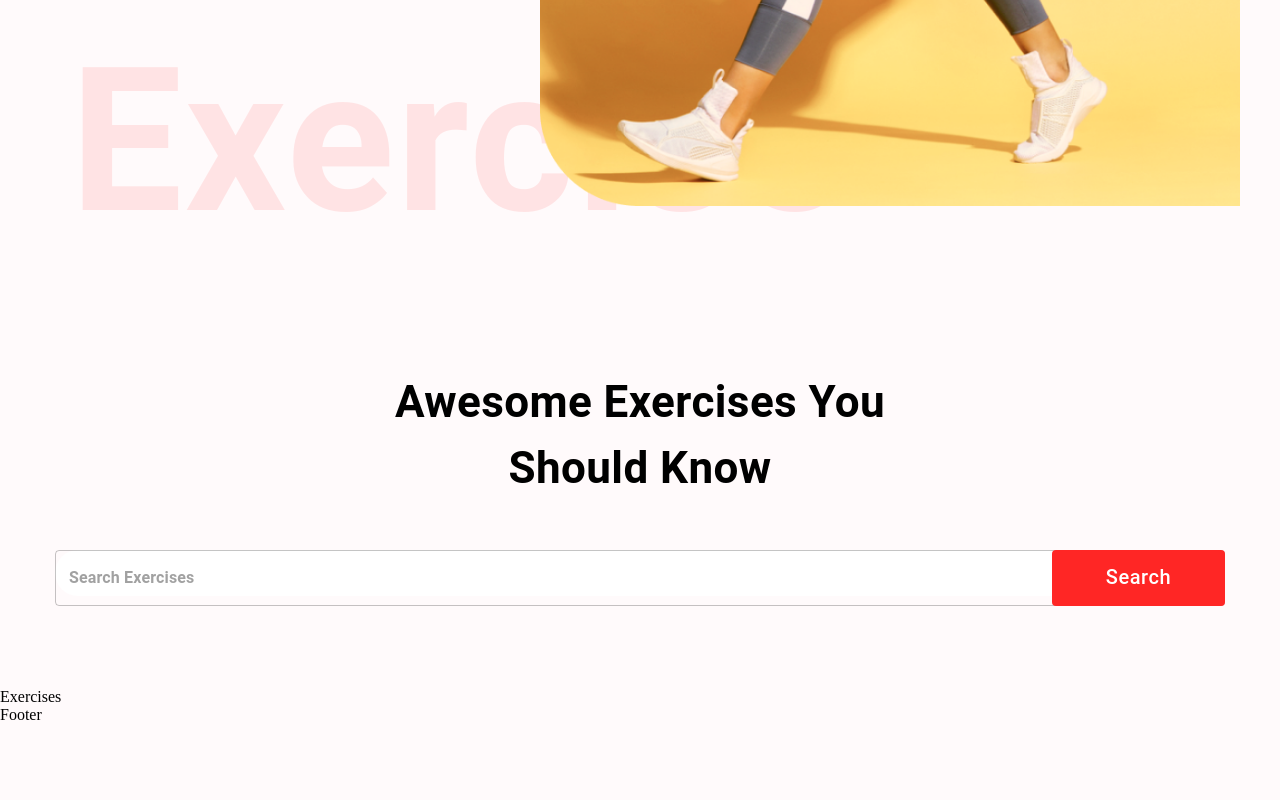
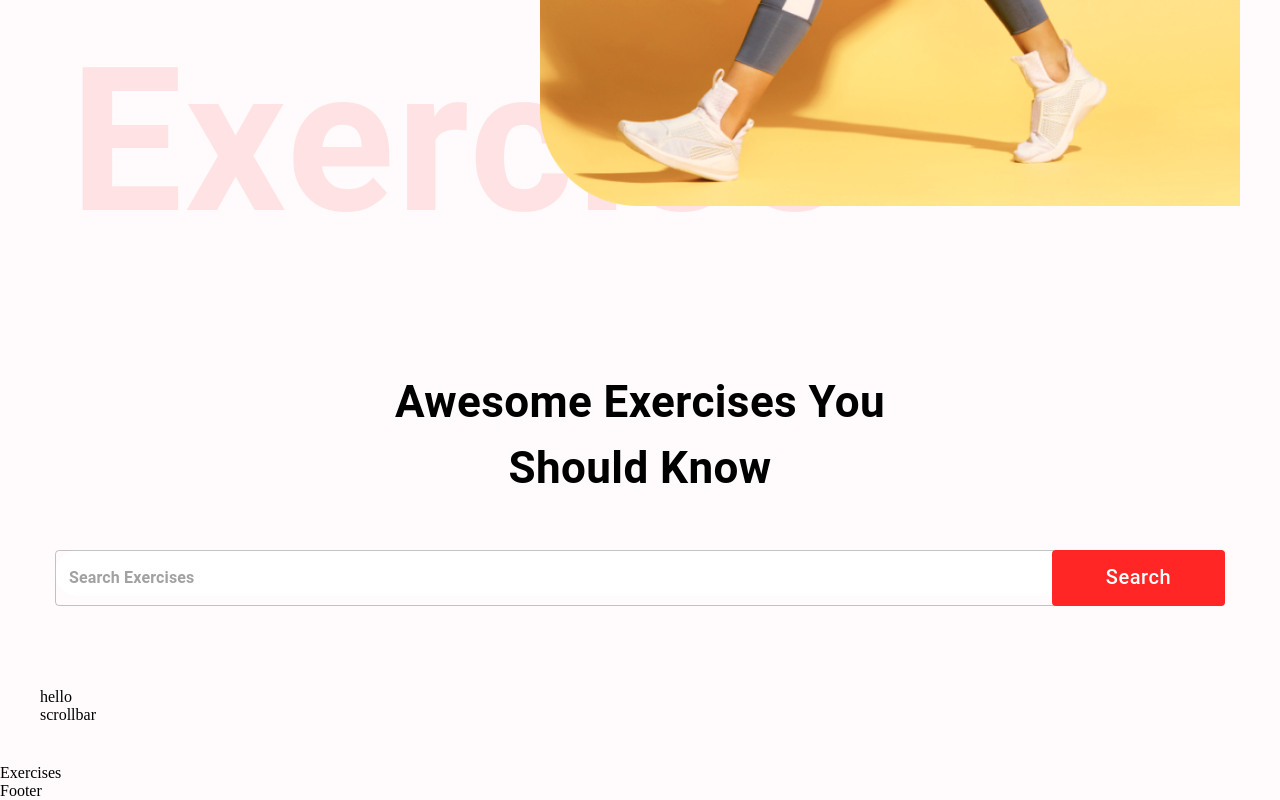
Before and after one commit to Christiannaira/fitness-react, a React (Vite) app: page / in a window 1280 px wide. Shown: the part 660-1460 px from the top of the page. Before the commit the page ends 1384 px from the top, so only its background shows below. Built offline with nearby package versions, Linux system fonts and the light colour scheme.

Commit message:
feat: Added a new horizontal scrollbar component

```diff
--- /dev/null
+++ b/src/components/HorizontalScrollbar.tsx
@@ -0,0 +1,11 @@
+import React from 'react'
+
+const HorizontalScrollbar = () => {
+  return (
+    <div>
+      scrollbar
+    </div>
+  )
+}
+
+export default HorizontalScrollbar
--- a/src/components/SearchExercises.tsx
+++ b/src/components/SearchExercises.tsx
@@ -2,12 +2,15 @@
 import { Box, Button, Stack, TextField, Typography } from "@mui/material"
 import { useEffect, useState } from "react";
 import { exerciseOptions, fetchData } from "../utils/fetchData";
+
+import HorizontalScrollbar from "./HorizontalScrollbar";
 
 
 const SearchExercises = () => {
 
   const [search, setSearch] = useState('');
   const [bodyParts, setBodyParts] = useState([]);
+  const [exercises, setExercises] = useState([]);
 
   useEffect(() => {
 
@@ -37,6 +40,8 @@
       );
 
       console.log(searchedExercises);
+      setSearch('');
+      setExercises(searchedExercises);
 
     } else {
 
@@ -88,6 +93,13 @@
 
         </Box>
 
+        <Box sx={{position: 'relative', width: '100%', p: '20px'}}>
+
+          hello
+            <HorizontalScrollbar/>
+
+        </Box>
+
     </Stack>
   )
 }
```
